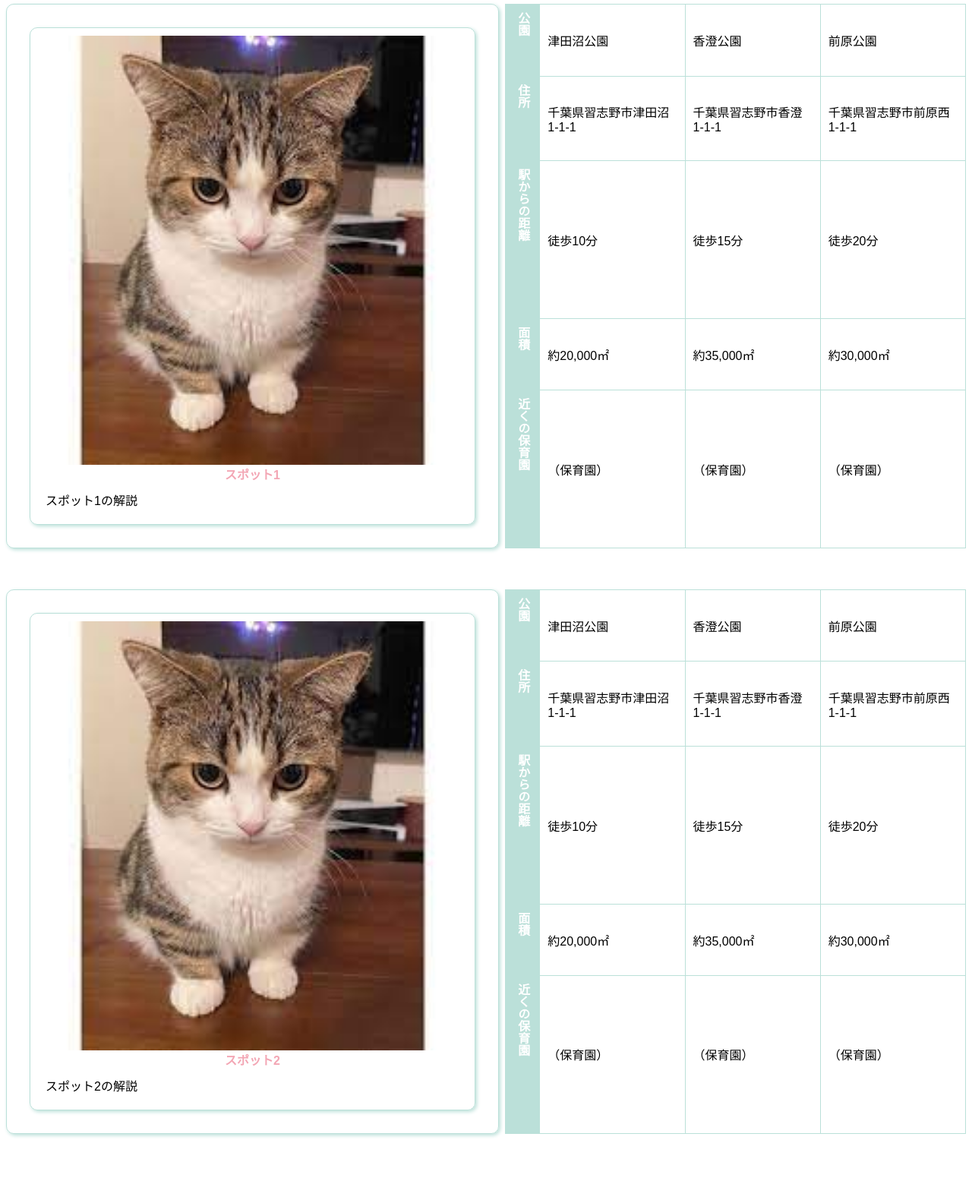
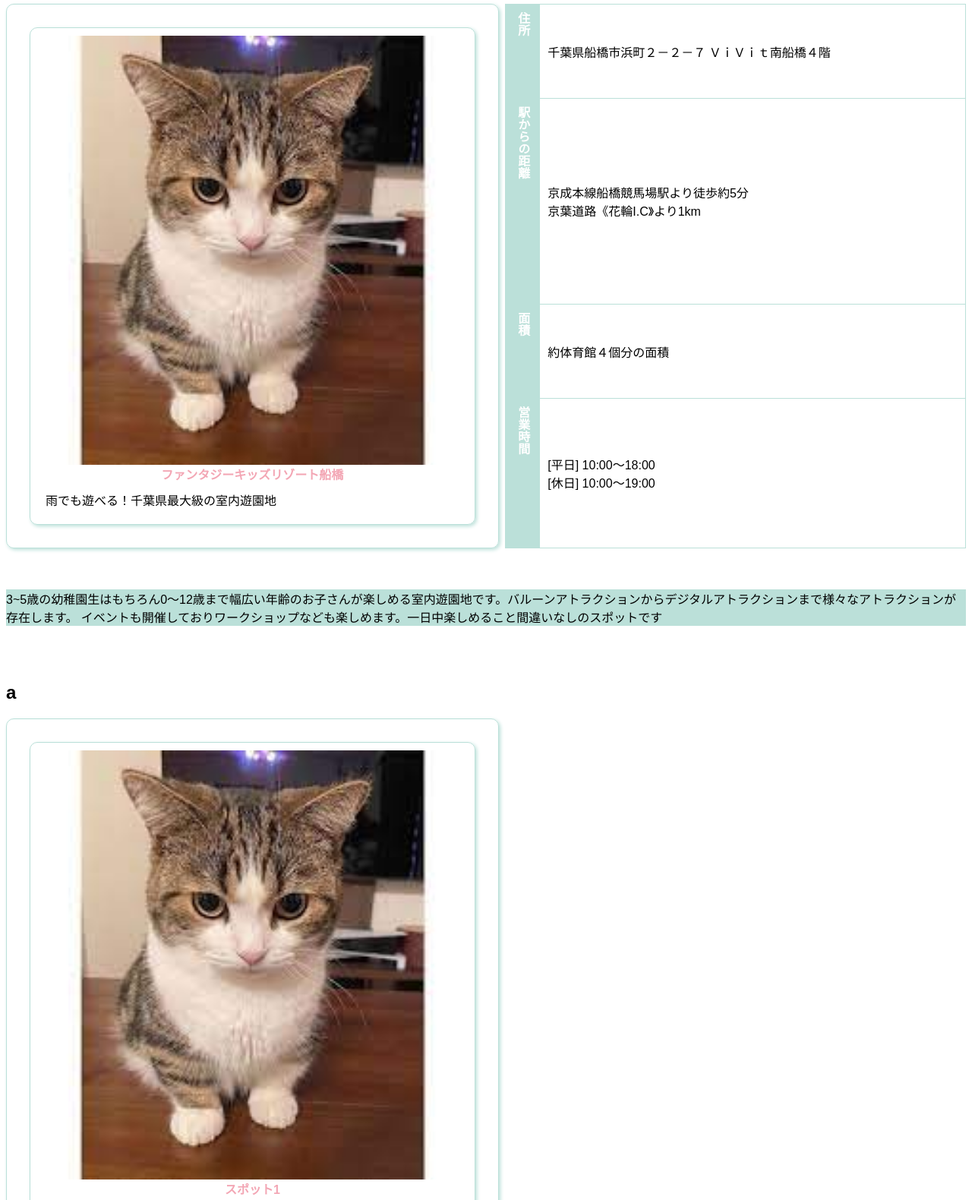
Before and after one commit to zaki224/yabuki-a, a plain HTML site: page 実装/5 まとめ・おまけ.html in a window 1280 px wide. Shown: the part 240-1820 px from the top of the page at 76% size. Before the commit the page ends 1741 px from the top, so only its background shows below. Drawn offline with Linux system fonts and the light colour scheme.

Commit message:
Update 5 まとめ・おまけ.html

```diff
--- a/実装/5 まとめ・おまけ.html
+++ b/実装/5 まとめ・おまけ.html
@@ -20,86 +20,49 @@
          <div class="box">
             <div class="item">
                 <img src="zatu-gazou.jpg" alt="スポット1の写真">
-                <a>スポット1</a>
-                <p>スポット1の解説</p>
+                <a>ファンタジーキッズリゾート船橋</a>
+                <p>雨でも遊べる！千葉県最大級の室内遊園地</p>
             </div>
          </div>
             <table>
-                <tr>
-                    <th>公園</th>
-                    <td>津田沼公園</a></td>
-                    <td>香澄公園</a></td>
-                    <td>前原公園</a></td>
-                </tr>
+
                 <tr>
                     <th>住所</th>
-                    <td>千葉県習志野市津田沼1-1-1</td>
-                    <td>千葉県習志野市香澄1-1-1</td>
-                    <td>千葉県習志野市前原西1-1-1</td>
-                </tr>
+                    <td>千葉県船橋市浜町２－２－７
+                        ＶｉＶｉｔ南船橋４階</td>
+
+                    </tr>
                 <tr>
                     <th>駅からの距離</th>
-                    <td>徒歩10分</td>
-                    <td>徒歩15分</td>
-                    <td>徒歩20分</td>
+                    <td>京成本線船橋競馬場駅より徒歩約5分<br>
+                        京葉道路《花輪I.C》より1km</td>
                 </tr>
                 <tr>
                     <th>面積</th>
-                    <td>約20,000㎡</td>
-                    <td>約35,000㎡</td>
-                    <td>約30,000㎡</td>
+                    <td>約体育館４個分の面積</td>
                 </tr>
                 <tr>
-                    <th>近くの保育園</th>
-                    <td>（保育園）</td>
-                    <td>（保育園）</td>
-                    <td>（保育園）</td>
+                    <th>営業時間</th>
+                    <td>[平日] 10:00～18:00<br>
+                        [休日] 10:00～19:00</td>
                 </tr>
             </table>
         </div>
     </div>
+    <BR><br><br>
+    <div style="background-color:rgb(187,224,217)">
+       3~5歳の幼稚園生はもちろん0～12歳まで幅広い年齢のお子さんが楽しめる室内遊園地です。バルーンアトラクションからデジタルアトラクションまで様々なアトラクションが存在します。
+       イベントも開催しておりワークショップなども楽しめます。一日中楽しめること間違いなしのスポットです
+    </div>
     <br><br><br>
-    <div class="flex-container">
-        <div class="box">
-           <div class="item">
-               <img src="zatu-gazou.jpg" alt="スポット2の写真">
-               <a>スポット2</a>
-               <p>スポット2の解説</p>
-           </div>
+    <h2> a</h2>
+    <div class="box">
+        <div class="item">
+            <img src="zatu-gazou.jpg" alt="スポット1の写真">
+            <a>スポット1</a>
+            <p>スポット1の解説</p>
         </div>
-           <table>
-               <tr>
-                   <th>公園</th>
-                   <td>津田沼公園</a></td>
-                   <td>香澄公園</a></td>
-                   <td>前原公園</a></td>
-               </tr>
-               <tr>
-                   <th>住所</th>
-                   <td>千葉県習志野市津田沼1-1-1</td>
-                   <td>千葉県習志野市香澄1-1-1</td>
-                   <td>千葉県習志野市前原西1-1-1</td>
-               </tr>
-               <tr>
-                   <th>駅からの距離</th>
-                   <td>徒歩10分</td>
-                   <td>徒歩15分</td>
-                   <td>徒歩20分</td>
-               </tr>
-               <tr>
-                   <th>面積</th>
-                   <td>約20,000㎡</td>
-                   <td>約35,000㎡</td>
-                   <td>約30,000㎡</td>
-               </tr>
-               <tr>
-                   <th>近くの保育園</th>
-                   <td>（保育園）</td>
-                   <td>（保育園）</td>
-                   <td>（保育園）</td>
-               </tr>
-           </table>
-       </div>
-   </div>
+     </div>
+
 </body>
 </html>
```
